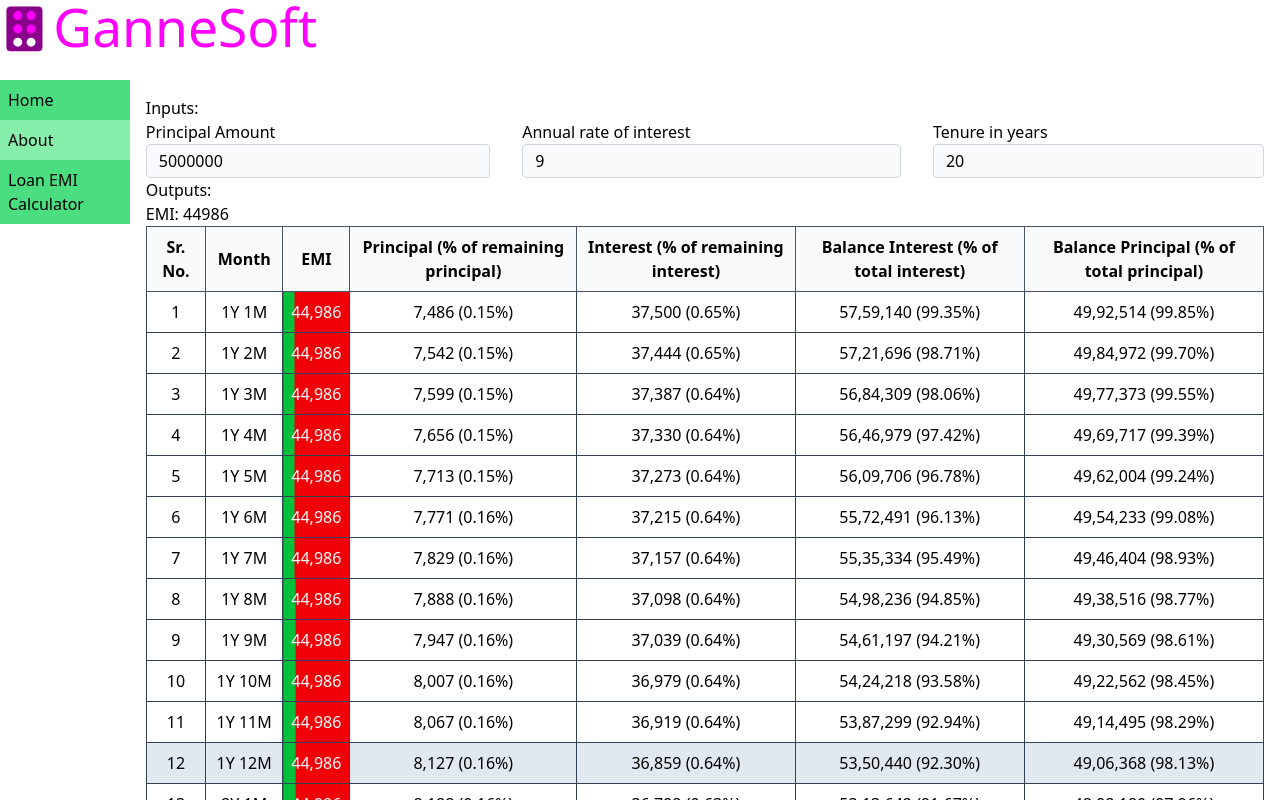
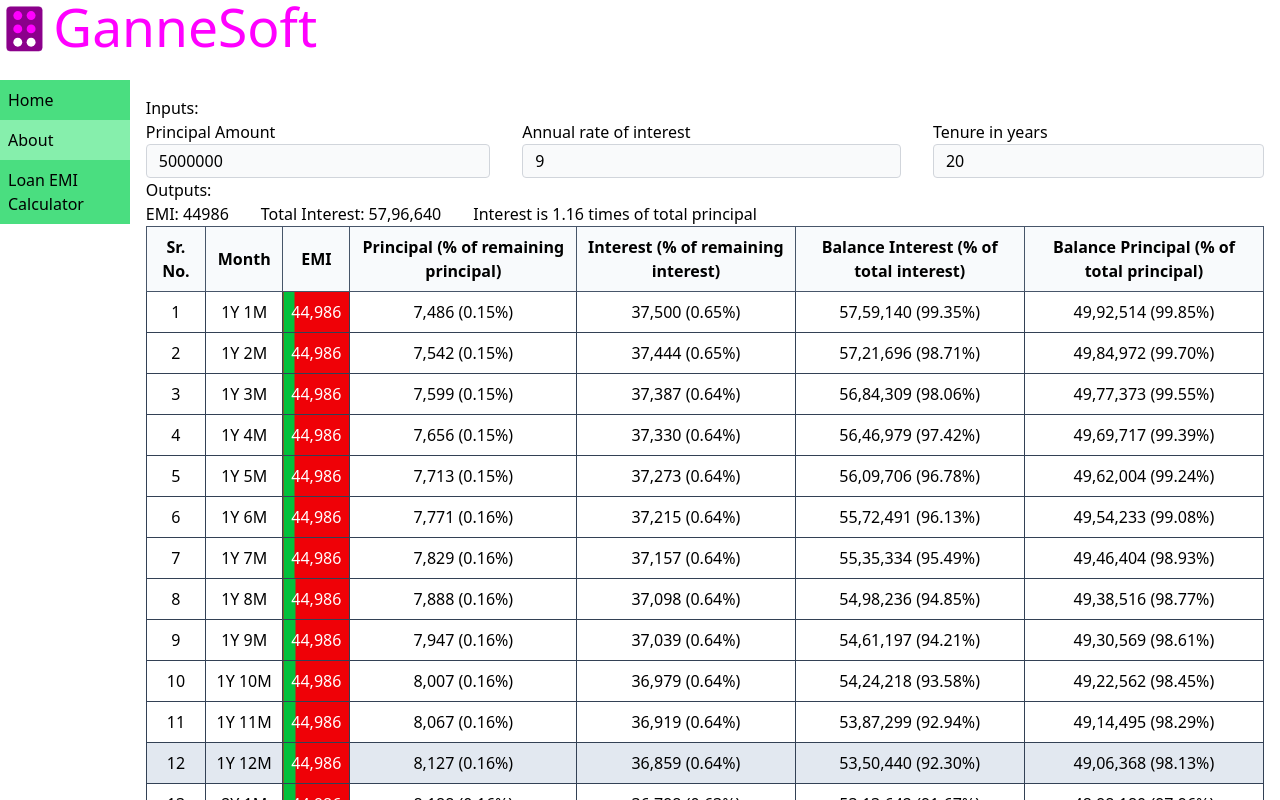
Before and after one commit to aayush420/calculators, a Vue app: page /loan in a window 1280 px wide. Built offline with nearby package versions, Linux system fonts and the light colour scheme.

Commit message:
Add EMI calculation outputs to EMI.vue

```diff
--- a/src/views/calcs/EMI.vue
+++ b/src/views/calcs/EMI.vue
@@ -20,7 +20,12 @@
 		</div>
 		<div>
 			<h3>Outputs:</h3>
-			<p>EMI: {{emi}}</p>
+			<div class="flex space-x-8">
+
+				<span>EMI: {{emi}}</span>
+				<span>Total Interest: {{ totalInterest.toLocaleString('en-IN') }}</span>
+				<span>Interest is {{ (totalInterest/principal).toFixed(2) }} times of total principal </span>
+			</div>
 			<table class="table-auto border-collapse border">
 				<thead>
 
```
